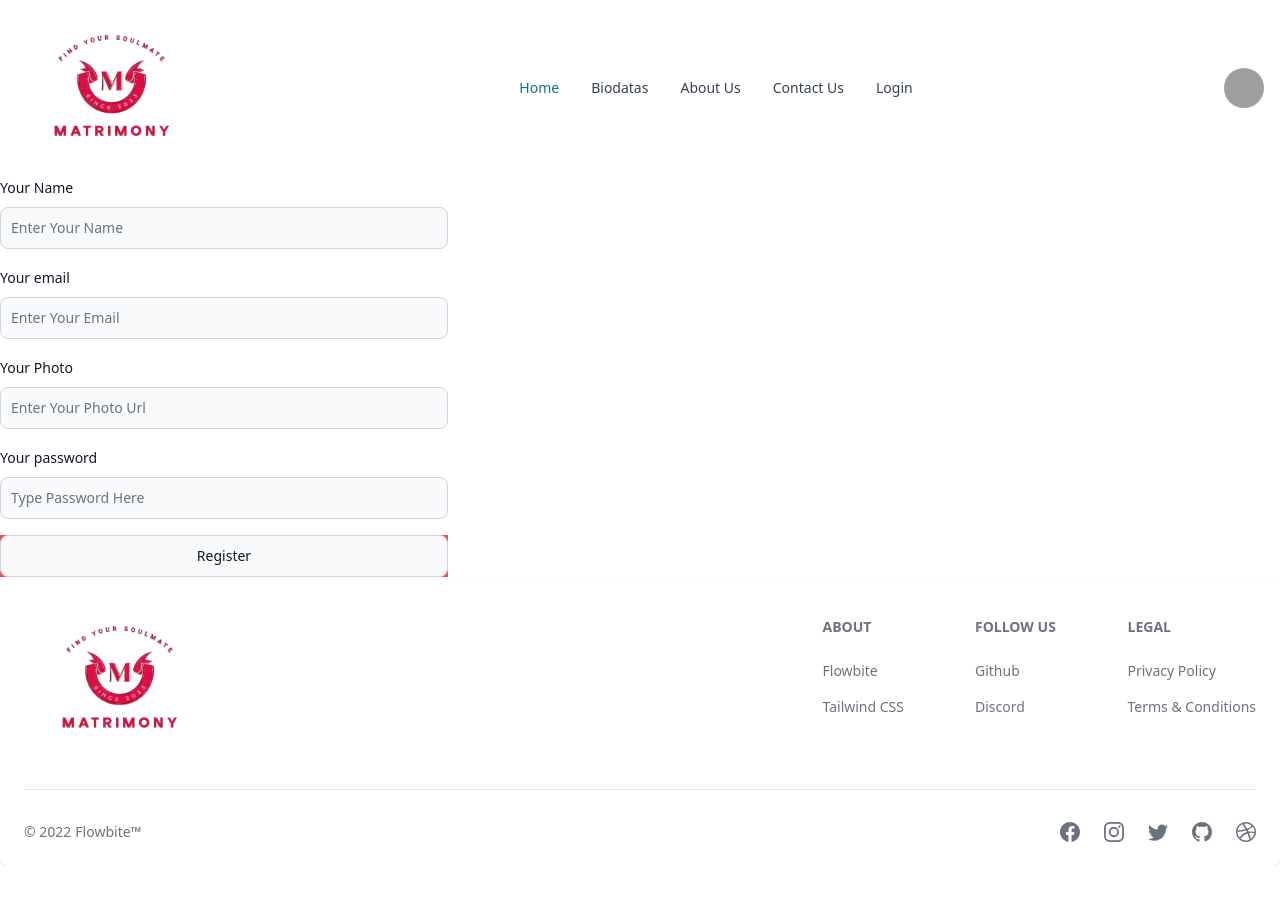
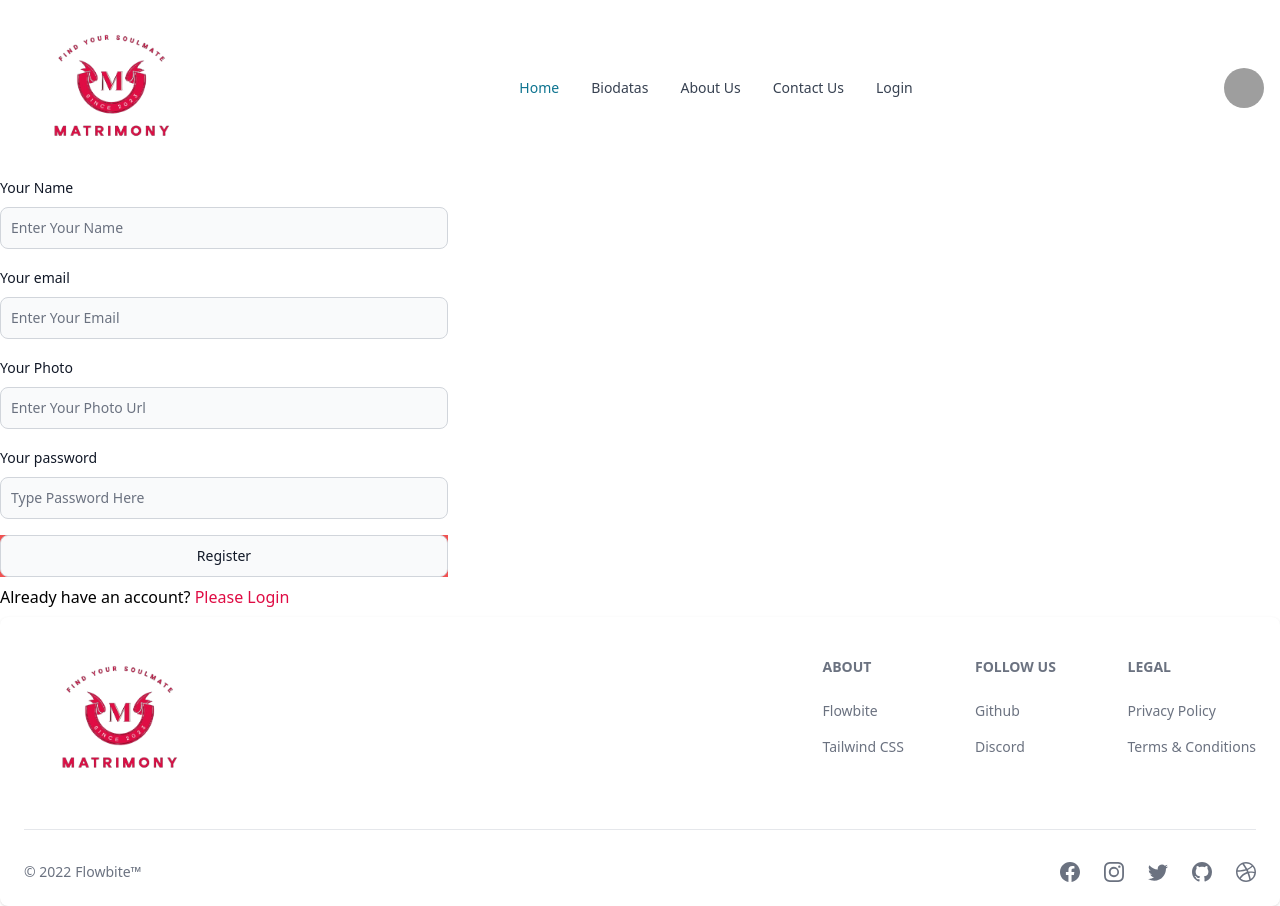
Before and after one commit to mdsayedhasann/matrimony-client, a React (Vite) app: page /register in a window 1280 px wide. Before the commit the page ends 866 px from the top, so only its background shows below. Built offline with nearby package versions, Linux system fonts and the light colour scheme; no server answers; grey boxes are pictures that could not be loaded.

Commit message:
In  AuthProvider page, put Signin, signout code

```diff
--- a/src/Provider/AuthProvider/AuthProvider.jsx
+++ b/src/Provider/AuthProvider/AuthProvider.jsx
@@ -1,5 +1,5 @@
-import { createUserWithEmailAndPassword } from 'firebase/auth';
-import React, { createContext, useState } from 'react';
+import { createUserWithEmailAndPassword, onAuthStateChanged, signInWithEmailAndPassword, signOut } from 'firebase/auth';
+import React, { createContext, useEffect, useState } from 'react';
 import { auth } from '../../firebase.init';
 
 export const AuthContext = createContext()
@@ -7,16 +7,45 @@ const AuthProvider = ({children}) => {
     const [user, setUser] = useState('')
     const [loading, setLoading] = useState(true)
 
+    // Create New User Start
     const createAccount = (email, password) => {
         setLoading(true)
         return createUserWithEmailAndPassword(auth, email, password)
     }
+    // Create New User End
+
+    // Signin New User Start
+    const singinUser = (email, password) => {
+        setLoading(true)
+     return signInWithEmailAndPassword(auth, email, password)
+    }
+    // Signin New User End
+
+    // Signout User Start
+    const signoutUser = () => {
+        setLoading(true)
+        return signOut(auth)
+    }
+    // Signout User End
+
+    // Unsubscribe Start
+    useEffect(() => {
+        const unSubscribe = onAuthStateChanged(auth, (currentUser) => {
+            setUser(currentUser)
+            setLoading(false)
+        })
+        return () => {
+            unSubscribe()
+        }
+    }, [])
+    // Unsubscribe End
 
     const authInfo = {
         user,
         loading,
-        createAccount
-
+        createAccount,
+        singinUser,
+        signoutUser
     }
     return (
        <AuthContext.Provider value={authInfo}>
--- a/src/pages/Login/Login.jsx
+++ b/src/pages/Login/Login.jsx
@@ -1,5 +1,6 @@
 import React from 'react';
 import { Button, Checkbox, Label, TextInput } from "flowbite-react";
+import { Link } from 'react-router-dom';
 
 const Login = () => {
     return (
@@ -29,6 +30,12 @@ const Login = () => {
         </div>
         <Button type="submit">Submit</Button>
       </form>
+      <div className="my-2">
+           <p className="">
+           Already have an account?
+           <Link to={'/register'}> <span className="text-[#DF0C44]">Please Login </span>  </Link>
+           </p>
+        </div>
       </div>
       <div>
 
--- a/src/pages/Register/Register.jsx
+++ b/src/pages/Register/Register.jsx
@@ -3,6 +3,7 @@ import { Button, Checkbox, Label, TextInput } from "flowbite-react";
 import { useForm } from "react-hook-form";
 import { AuthContext } from "../../Provider/AuthProvider/AuthProvider";
 import Swal from 'sweetalert2'
+import { Link } from "react-router-dom";
 
 
 const Register = () => {
@@ -96,6 +97,13 @@ const Register = () => {
 
           <TextInput type="submit" value="Register" className="bg-red-500" />
         </form>
+
+        <div className="my-2">
+           <p className="">
+           Already have an account?
+           <Link to={'/login'}> <span className="text-[#DF0C44]">Please Login </span>  </Link>
+           </p>
+        </div>
       </div>
       <div></div>
     </div>
```
